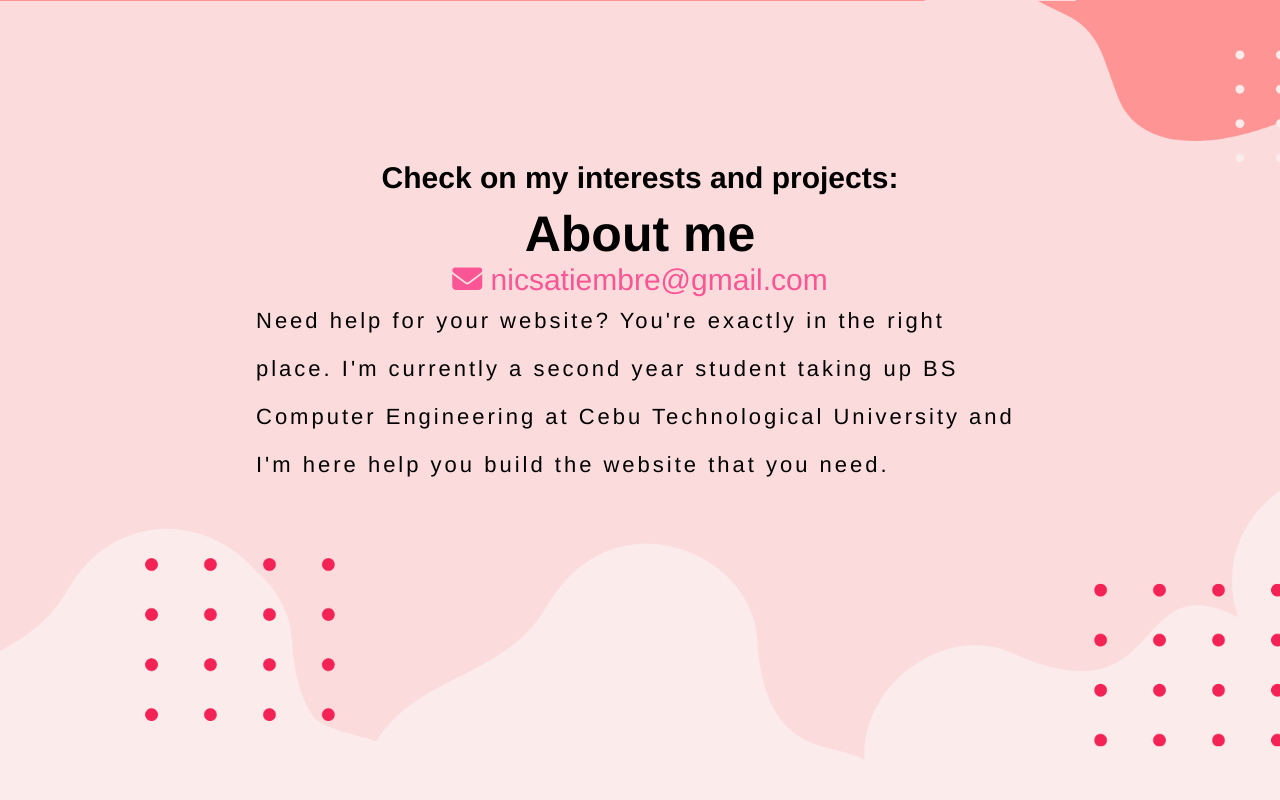
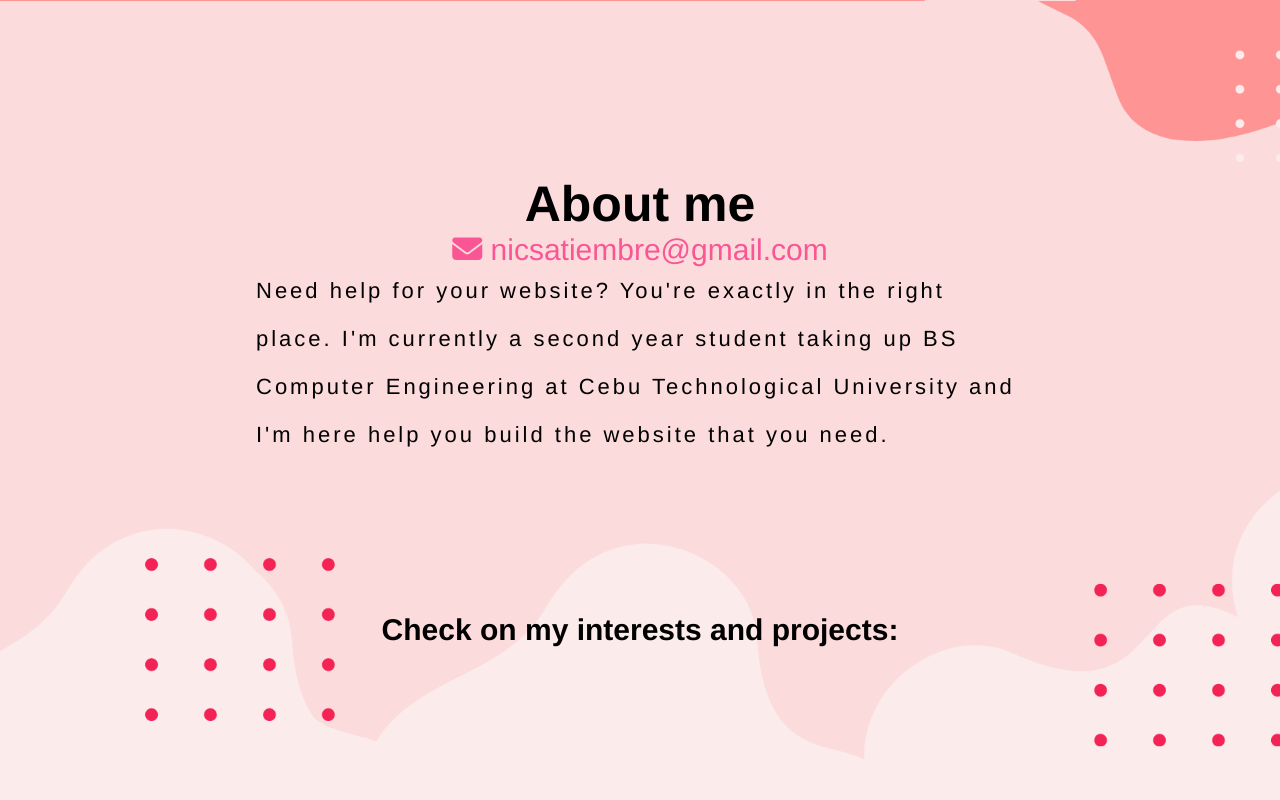
Before and after one commit to LeNikki/Personal-Website, a PHP site: page / in a window 1280 px wide. Shown: the part 799-1599 px from the top of the page. Run offline with PHP 8.4, Linux system fonts and the light colour scheme; some libraries are stand-ins or nearby versions.

Commit message:
Update style.css

```diff
--- a/css/style.css
+++ b/css/style.css
@@ -51,7 +51,7 @@ td{
   margin: 10%; padding: 10%;
 }
 .check{
-  position: absolute; top: 60rem; font-size: 30px;
+  margin-top:2%; font-size: 30px;
 }
 .proj_btn{
   position: absolute; top: 60%;
```
